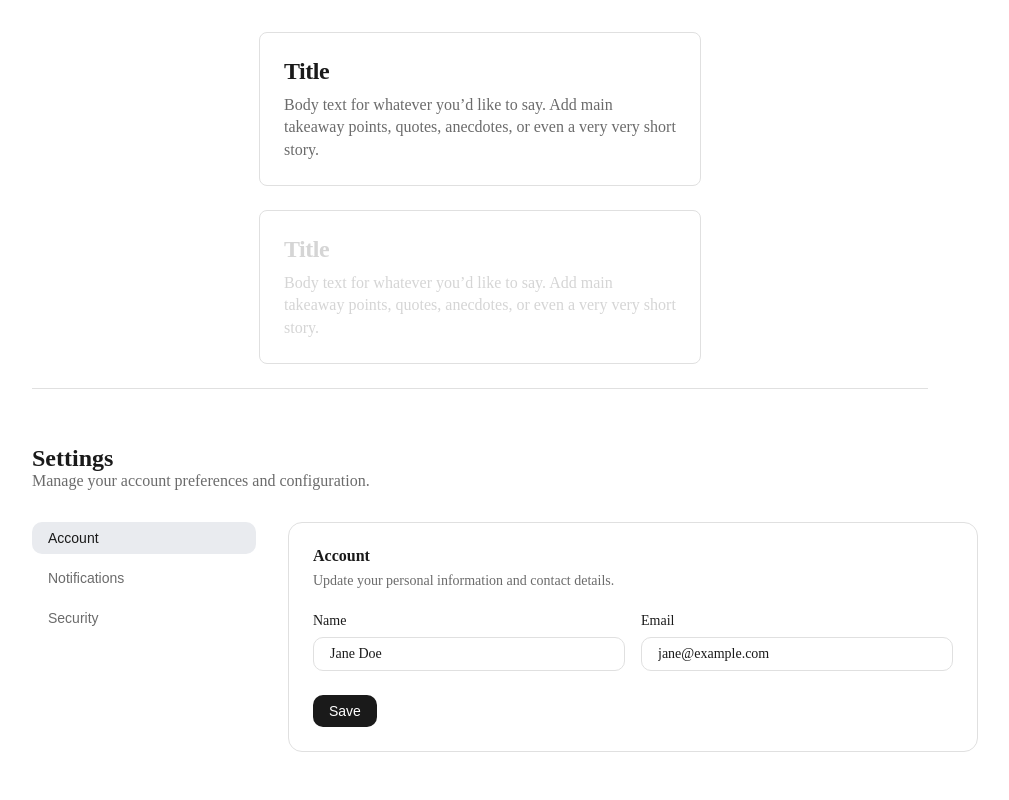
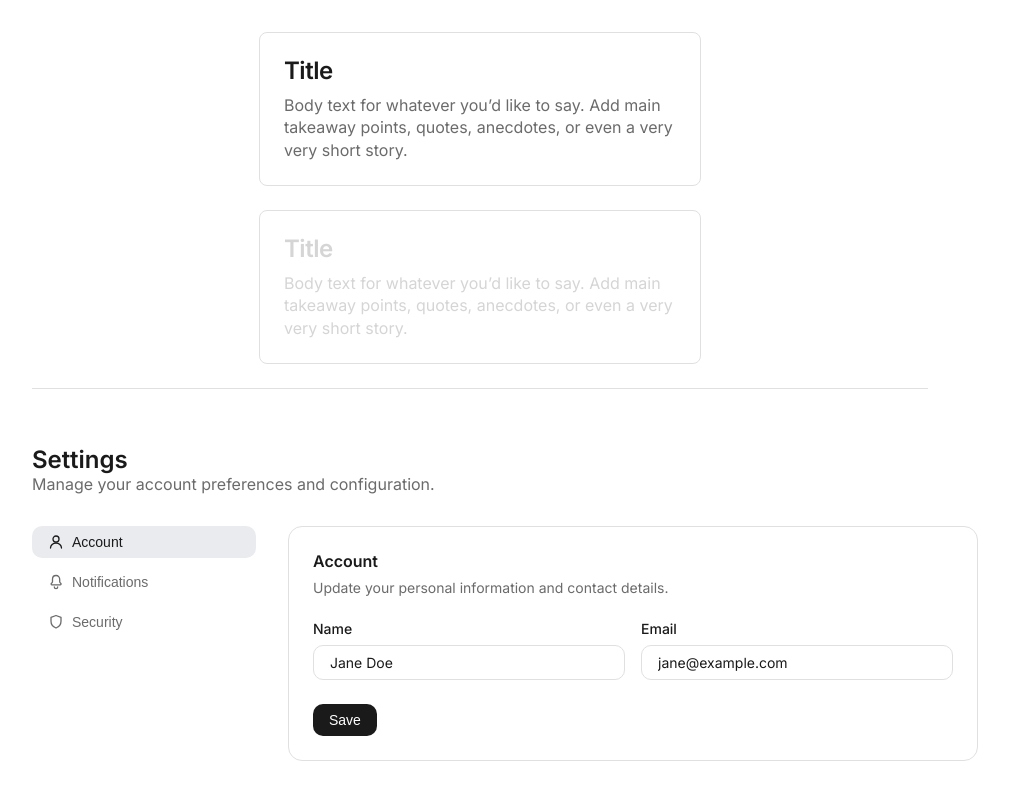
Before and after one commit to vinevil66/design-track, a React (Vite) app: page / in a window 1280 px wide. Shown: the top 800 px of the page, without its empty margins (160-1169 px from the left). Built offline with nearby package versions, Linux system fonts and the light colour scheme.

Commit message:
fix: add Inter font and SettingsNav icons

```diff
--- a/src/components/SettingsNav.css
+++ b/src/components/SettingsNav.css
@@ -8,6 +8,9 @@
 }
 
 .settings-nav__item {
+  display: flex;
+  align-items: center;
+  gap: var(--spacing-sm);
   font-size: var(--font-size-body-sm);
   font-weight: 500;
   color: var(--color-text-secondary);
@@ -19,6 +22,11 @@
   cursor: pointer;
 }
 
+.settings-nav__icon {
+  display: flex;
+  flex-shrink: 0;
+}
+
 .settings-nav__item--active {
   color: var(--color-text-primary);
   background: var(--color-hover);
--- a/src/components/SettingsNav.tsx
+++ b/src/components/SettingsNav.tsx
@@ -4,6 +4,41 @@ interface SettingsNavProps {
   items: string[]
   active: string
   onSelect: (item: string) => void
+}
+
+const ICONS: Record<string, React.ReactNode> = {
+  Account: (
+    <svg width="16" height="16" viewBox="0 0 16 16" fill="none" aria-hidden="true">
+      <circle cx="8" cy="5" r="3" stroke="currentColor" strokeWidth="1.3" />
+      <path
+        d="M2.5 14c0-2.76 2.46-5 5.5-5s5.5 2.24 5.5 5"
+        stroke="currentColor"
+        strokeWidth="1.3"
+        strokeLinecap="round"
+      />
+    </svg>
+  ),
+  Notifications: (
+    <svg width="16" height="16" viewBox="0 0 16 16" fill="none" aria-hidden="true">
+      <path
+        d="M8 1.5c-2 0-3.5 1.6-3.5 3.8v2.2c0 .5-.2 1-.6 1.4l-.6.6c-.5.5-.1 1.3.6 1.3h8.4c.7 0 1.1-.8.6-1.3l-.6-.6c-.4-.4-.6-.9-.6-1.4V5.3c0-2.2-1.5-3.8-3.5-3.8Z"
+        stroke="currentColor"
+        strokeWidth="1.3"
+        strokeLinejoin="round"
+      />
+      <path d="M6.3 13a1.7 1.7 0 0 0 3.4 0" stroke="currentColor" strokeWidth="1.3" strokeLinecap="round" />
+    </svg>
+  ),
+  Security: (
+    <svg width="16" height="16" viewBox="0 0 16 16" fill="none" aria-hidden="true">
+      <path
+        d="M8 1.5 13 3.3v3.9c0 3.4-2.3 5.7-5 6.8-2.7-1.1-5-3.4-5-6.8V3.3L8 1.5Z"
+        stroke="currentColor"
+        strokeWidth="1.3"
+        strokeLinejoin="round"
+      />
+    </svg>
+  ),
 }
 
 export default function SettingsNav({ items, active, onSelect }: SettingsNavProps) {
@@ -16,6 +51,7 @@ export default function SettingsNav({ items, active, onSelect }: SettingsNavProp
           className={item === active ? 'settings-nav__item settings-nav__item--active' : 'settings-nav__item'}
           onClick={() => onSelect(item)}
         >
+          <span className="settings-nav__icon">{ICONS[item]}</span>
           {item}
         </button>
       ))}
--- a/src/index.css
+++ b/src/index.css
@@ -1,3 +1,5 @@
+@import url('https://fonts.googleapis.com/css2?family=Inter:wght@400;500;600&display=swap');
+
 :root {
   --color-background: #ffffff;
   --color-surface: #f5f5f5;
@@ -47,6 +49,7 @@
 
 body {
   margin: 0;
+  font-family: 'Inter', sans-serif;
 }
 
 h1,
```
